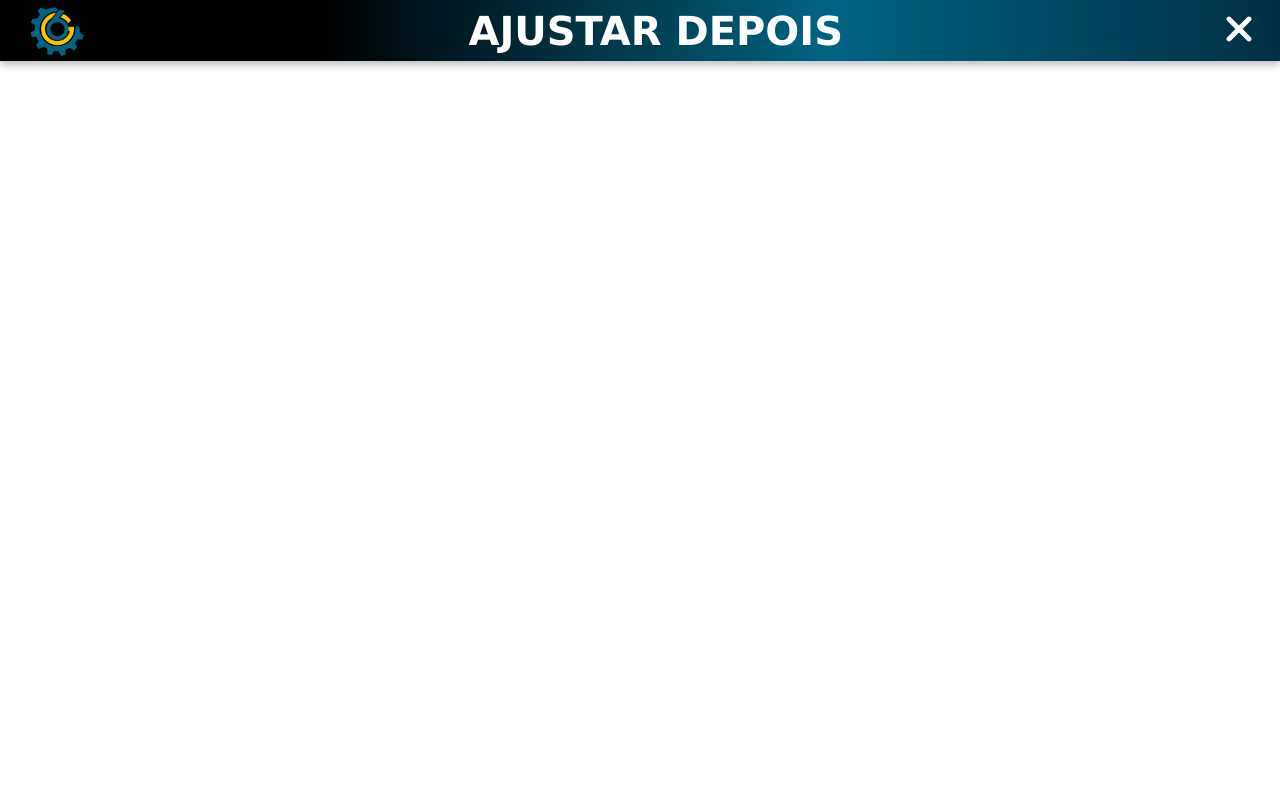
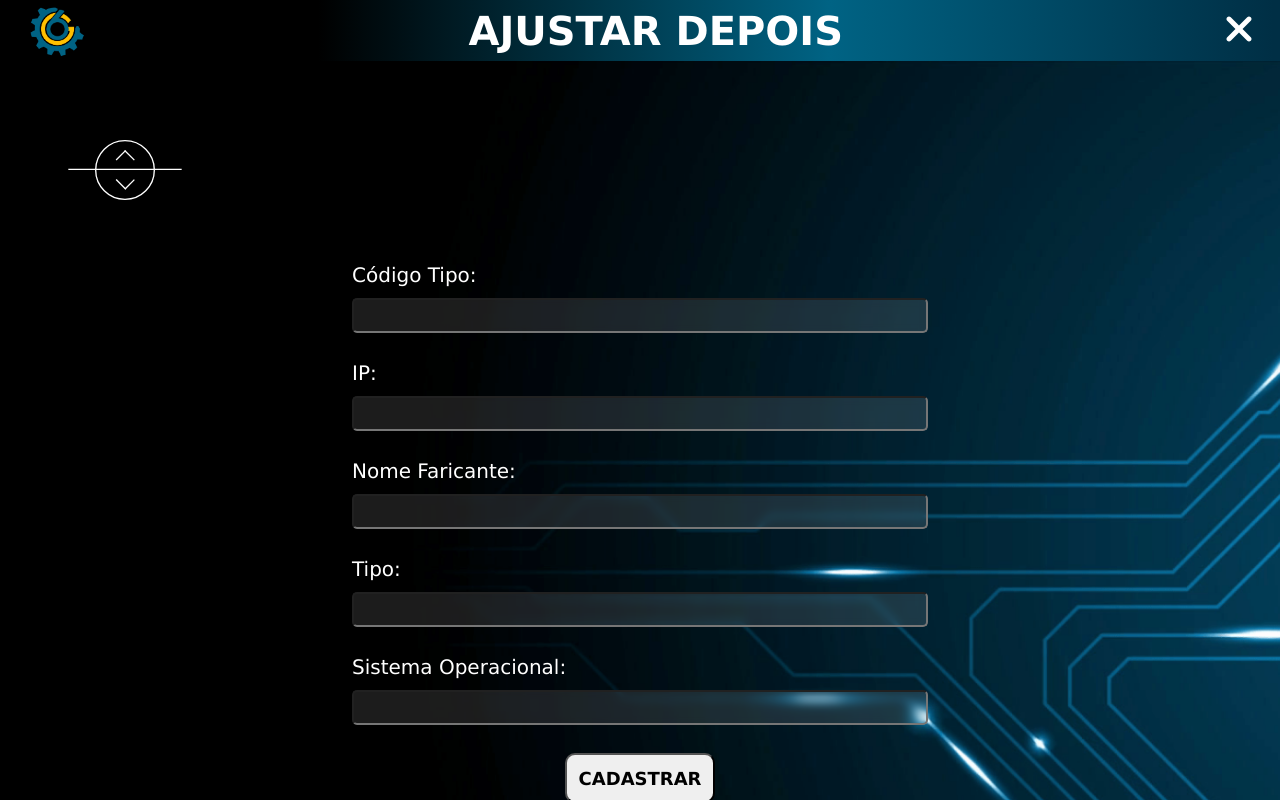
Before and after one commit to Luci1905/React_GastSix, a React (Vite) app in the folder gastsix/: page /cadastroDispositivo in a window 1280 px wide. Before the commit this address had no page. Shown: the top 800 px of the page. Built offline with nearby package versions, Linux system fonts and the light colour scheme.

Commit message:
Componentização tela cad_dispositivo

```diff
--- a/gastsix/src/main.tsx
+++ b/gastsix/src/main.tsx
@@ -3,15 +3,13 @@ import React from 'react'
 import ReactDOM from 'react-dom/client'
 
 //Estilização da página CSS
-import './index.css'
+import './index.css';
 
 //componentes
 import Header from "../src/componentes/Header";
 import Menu_Lateral from "./componentes/Menu_Lateral";
 import Cad_Produto from "./pages/Cad_Produto";
-
-//estilização global
-import "./index.css";
+import Cad_Dispositivo from './pages/Cad_Dispositivo';
 
 //rotas
 import { BrowserRouter, Routes, Route } from "react-router-dom";
@@ -22,7 +20,8 @@ ReactDOM.createRoot(document.getElementById('root')!).render(
       <Header />
       <Menu_Lateral />
       <Routes>{/*Indica uma lista de rotas*/}
-        <Route path='/cadastro/produto' element={<Cad_Produto />} /> {/*Indica o caminho do componente e o nome da rota dele*/}
+        <Route path='/cadastroProduto' element={<Cad_Produto />} /> {/*Indica o caminho do componente e o nome da rota dele*/}
+        <Route path='/cadastroDispositivo' element={<Cad_Dispositivo />} />
       </Routes>
     </BrowserRouter>
   </React.StrictMode>
--- /dev/null
+++ b/gastsix/src/pages/Cad_Dispositivo/index.tsx
@@ -0,0 +1,40 @@
+import "./style.css";
+
+function Cad_Dispositivo() {
+    return (
+        <main className="banner">
+            {/*indica o conteudo principal*/}
+            <section className="section__formulario">
+                {/*tag section indica uma secao*/}
+                <form className="formulario-central">
+                    <div className="div__alinhamento_campos">
+                        <label htmlFor="input__codigo">Código Tipo:</label>
+                        <input type="text" name="input__codigo" id="" />
+                    </div>
+                    <div className="div__alinhamento_campos">
+                        <label htmlFor="input__ip">IP:</label>
+                        <input type="text" name="input__ip" id="" />
+                    </div>
+                    <div className="div__alinhamento_campos">
+                        <label htmlFor="input__nomef">Nome Faricante:</label>
+                        <input type="text" name="input__nomef" id="" />
+                    </div>
+                    <div className="div__alinhamento_campos">
+                        <label htmlFor="input__tipo">Tipo:</label>
+                        <input type="text" name="input__tipo" id="" />
+                    </div>
+                    <div className="div__alinhamento_campos">
+                        <label htmlFor="input__sisope">Sistema Operacional:</label>
+                        <input type="text" name="input__sisope" id="" />
+                    </div>
+                    <button className="botao_cadastrar" type="submit">
+                        Cadastrar
+                    </button>
+                </form>
+            </section>
+        </main>
+
+    )
+
+}
+export default Cad_Dispositivo;
--- /dev/null
+++ b/gastsix/src/pages/Cad_Dispositivo/style.css
@@ -0,0 +1,58 @@
+/* SECAO FORMULARIO*/
+.section__formulario {
+    display: flex;
+    align-items: center;
+    justify-content: center;
+    width: calc(100% - 350px);
+    width: 50%;
+}
+.formulario-central {
+    display: flex;
+    flex-direction: column;
+    align-items: center;
+    width: 90%;
+    max-width: 700px;
+    font-family: var(--font1);
+}
+.div__alinhamento_campos {
+    display: flex;
+    flex-direction: column;
+    font-size: 20px;
+    width: 100%;
+    color: var(--branco);
+}
+
+.div__alinhamento_campos input {
+        margin-top: 11px;
+        margin-bottom: 28px;
+        background: rgba(255, 255, 255, 0.11);
+        backdrop-filter: blur(4px);
+        border-radius: 5px;
+        width: 100%;
+        height: 35px;
+        color: var(--branco);
+}
+.botao_cadastrar{
+    height: 50px;
+    width: 150px;
+    border-radius: 10px;
+    font-size: 18px;
+    text-transform: uppercase;
+    font-weight: bold;
+    font-family: var(--font1);
+}
+
+
+/*Responsividade*/
+@media screen and (max-width: 768px){
+        /* FORMULARIO CENTRAL*/
+
+        .section__formulario {
+            width: 80%;
+        }
+
+        .botao_cadastrar {
+            width: 90px;
+            font-size: 13px
+        }
+}
```
